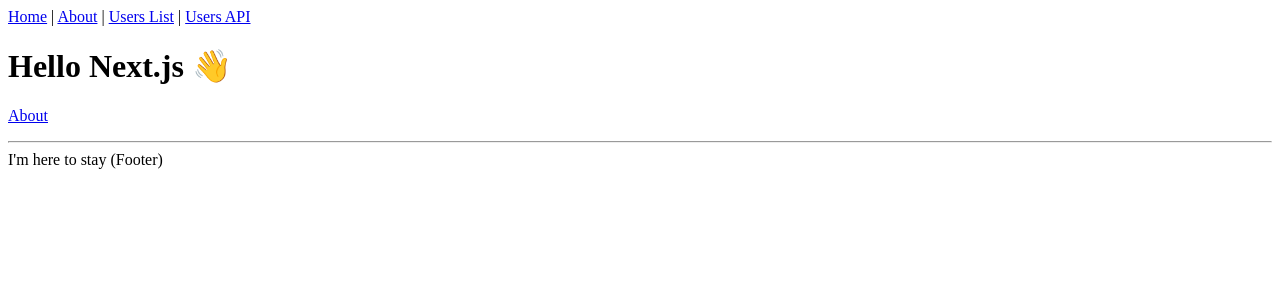
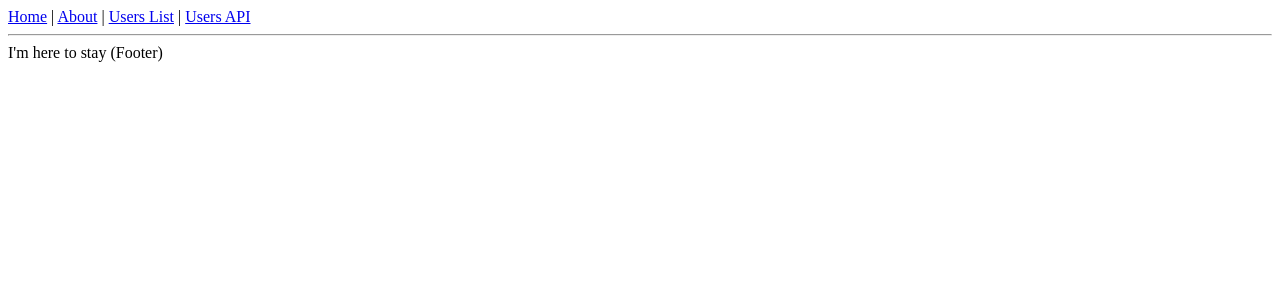
Before and after one commit to rayanabdirahman/mainstreet, a Next.js app: page / in a window 1280 px wide. Shown: the top 300 px of the page. Built offline with nearby package versions, Linux system fonts and the light colour scheme.

Commit message:
remove boilerplate text from index

```diff
--- a/package.json
+++ b/package.json
@@ -1,5 +1,5 @@
 {
-  "name": "with-typescript",
+  "name": "mainstreet-client",
   "version": "1.0.0",
   "scripts": {
     "dev": "next",
--- a/pages/index.tsx
+++ b/pages/index.tsx
@@ -1,14 +1,7 @@
-import Link from 'next/link'
 import Layout from '../components/Layout'
 
 const IndexPage = () => (
-  <Layout title="Home | Next.js + TypeScript Example">
-    <h1>Hello Next.js 👋</h1>
-    <p>
-      <Link href="/about">
-        <a>About</a>
-      </Link>
-    </p>
+  <Layout title="Mainstreet | The online shopping mall">
   </Layout>
 )
 
```
